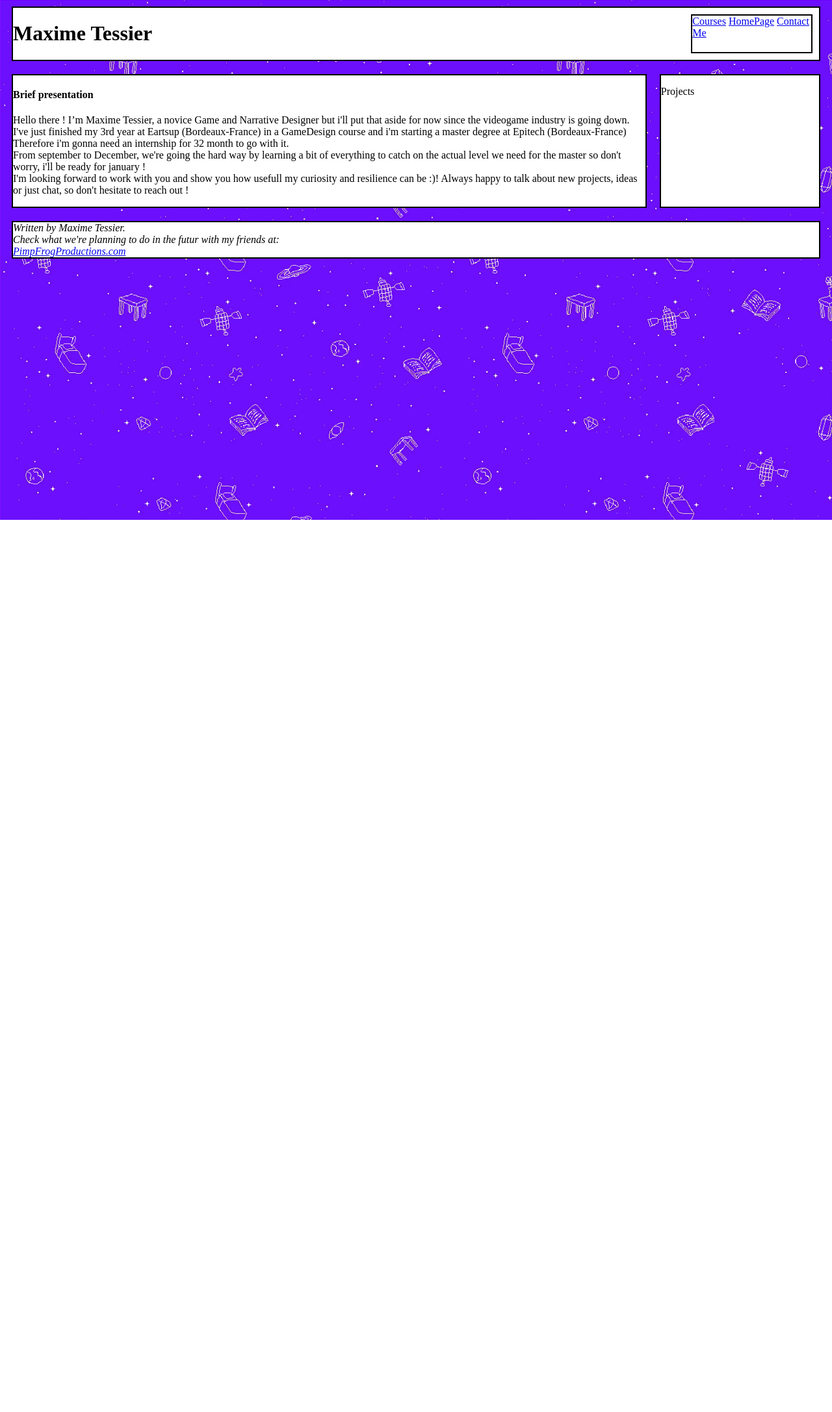
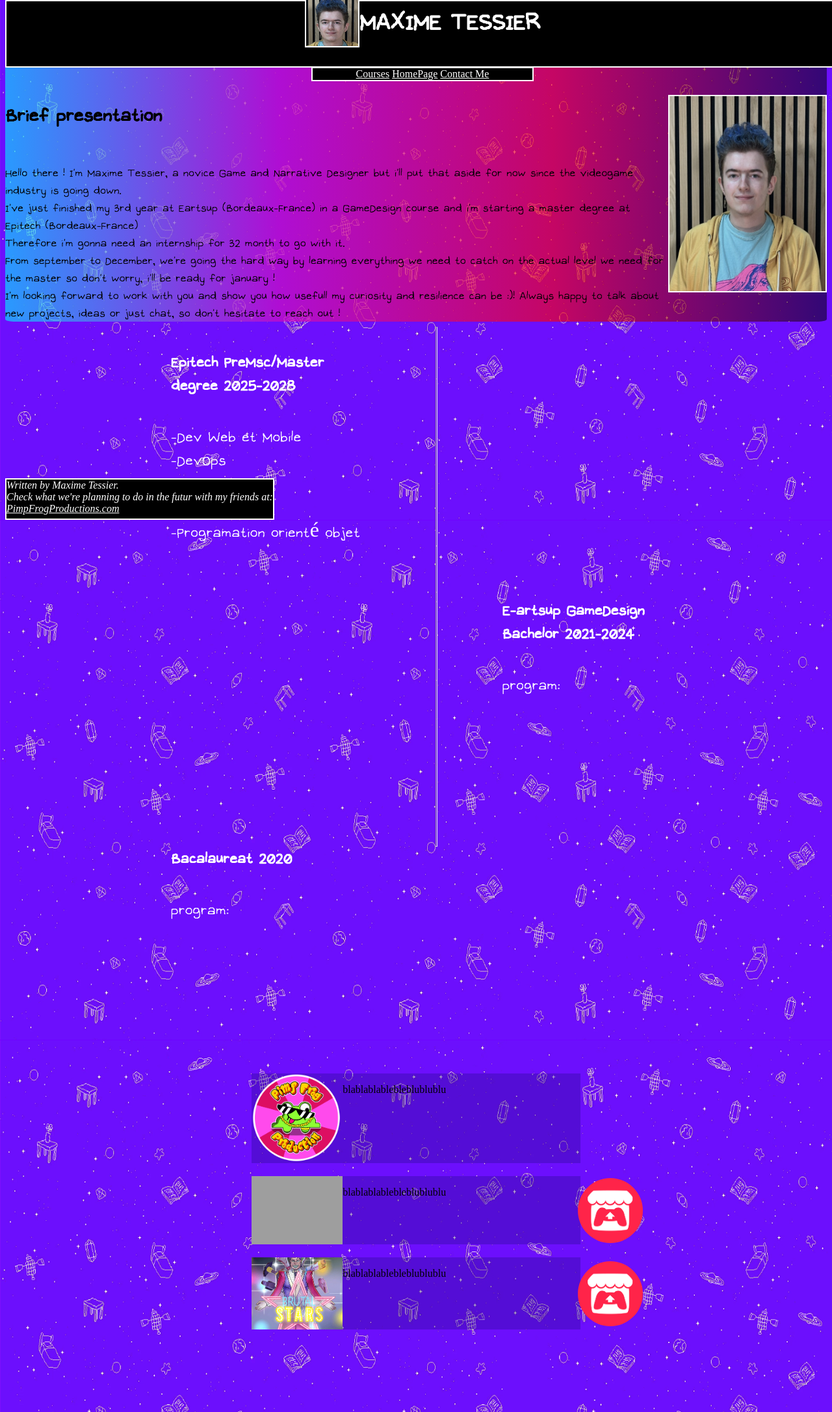
Before and after one commit to El-Xamed/Porte_Folio_Maxime_Tessier, a plain HTML site: page website/index.html in a window 1280 px wide. Shown: the whole page at 65% size. Before the commit the page ends 800 px from the top, so only its background shows below. Drawn offline with Linux system fonts and the light colour scheme; grey boxes are pictures that could not be loaded.

Commit message:
website css debut

```diff
--- a/website/index.html
+++ b/website/index.html
@@ -3,43 +3,90 @@
     <head>
         <link rel="stylesheet" href="style.css">
         <meta name="viewport" content="width=device-width, initial-scale=1" />
-        <title>Maxime Tessier</title>
+        <title style="color:white">Maxime Tessier</title>
+        <link rel="icon" type="image/png" href="ressources/pfp.png">
     </head>
 
     <body class="background">
-        <header class ="box headerwrap">
-            <h1>Maxime Tessier</h1>
-            <nav class="box">
-                <a href="courses.html">Courses</a>
-                <a href="index.html">HomePage</a>
-                <a href="contactme.html">Contact Me</a>
+            <header class="header">
+                <div>
+                    <div class="allignrow">
+                        <img src="ressources/M_T_mini.JPEG" alt="that's me..." class="basemargin basicBorder" width="80" height="80">
+                        <h1 style="color:white" class="textcenter">MAXIME TESSIER</h1>
+                    </div>
+
+                    <nav class="box textcenter">
+                        <a href="courses.html" style="color:white">Courses</a>
+                        <a href="index.html" style="color:white">HomePage</a>
+                        <a href="contactme.html" style="color:white">Contact Me</a>
                     </nav>
+                </div>
             </header>
-        <div class="allign">
-            <main class="box main">
-                <h4>Brief presentation</h4>
-                <p>Hello there ! I’m Maxime Tessier, a novice Game and Narrative Designer but i'll put that aside for now since the videogame industry is going down.<br>
+            <div>
+                <main class="main allignrow">
+                    <div class="alligncolumn">
+                        <h4 style="font-family: Omori2; font-size: 40px;">Brief presentation</h4>
+                        <p class="basemargin" style="font-family: Omori2; font-size: 24px;font-style: bold;">Hello there ! I’m Maxime Tessier, a novice Game and Narrative Designer but i'll put that aside for now since the videogame industry is going down.<br>
 
                         I've just finished my 3rd year at Eartsup (Bordeaux-France) in a GameDesign course  and i'm starting a master degree at Epitech (Bordeaux-France)<br>
                         Therefore i'm gonna need an internship for 32 month to go with it.<br>
-                From september to December, we're going the hard way by learning a bit of everything to catch on the actual level we need for the master
+                        From september to December, we're going the hard way by learning everything we need to catch on the actual level we need for the master
                         so don't worry, i'll be ready for january !<br> I'm looking forward to work with you and show you how usefull my curiosity and resilience can be :)!
 
                         Always happy to talk about new projects, ideas or just chat,
                         so don't hesitate to reach out !
                         </p>
+                    </div>
+                    <img class="basemargin basicBorder" src="ressources/M_T.JPEG" alt="that's me..." width="240" height="300">
                 </main>
 
-            <aside class="box aside">
-                <p>Projects</p>
+            <div class="gridCourse">
+                <hr width="1" size="800" style="grid-column: 11;grid-row: 1/4; color: white;">
+                    <section style="grid-column: 5/10;grid-row: 1;">
+                        <h4 style="color: white;">Epitech PreMsc/Master degree 2025-2028</h4>
+                        <p style="font-family: Omori2;font-size: 32px;color: white;">
+                            -Dev Web et Mobile <br>
+                            -DevOps <br>
+                            -Cybersecurite <br>
+                            -Algorithmique <br>
+                            -Programation orienté objet
+                        </p>
+                    </section>
+                    <section style="grid-column: 13/18;grid-row: 2;">
+                        <h4 style="color: white;">E-artsup GameDesign Bachelor 2021-2024</h4>
+                        <p style="font-family: Omori2;font-size: 32px;color: white;">program:</p>
+                    </section>
+                    <section style="grid-column: 5/10;grid-row: 3;">
+                        <h4 style="color: white;">Bacalaureat 2020</h4>
+                        <p style="font-family: Omori2;font-size: 32px;color: white;">program:</p>
+                    </section>
+
+
+
+            </div>
+                <aside class="allprojects">
+                    <div class="project project_div">
+                        <img class="project_img" src="ressources/pfp.png" alt="project1" width="140" height="140">
+                        <p class="project_p"> blablablablebleblublublu</p>
+                    </div>
+                    <div class="project project_div">
+                        <img class="project_img" src="ressources/tckgb.png" alt="project1" width="140" height="170">
+                        <p class="project_p"> blablablablebleblublublu</p>
+                        <input class="project_input project_input:hover" type="image" src="ressources/itch.png" />
+                    </div>
+                    <div class="project project_div">
+                        <img class="project_img" src="ressources/bs.png" alt="project1" width="140" height="170">
+                        <p class="project_p"> blablablablebleblublublu</p>
+                        <input class="project_input project_input:hover" type="image" src="ressources/itch.png" />
+                    </div>
                 </aside>
             </div>
-        <footer class="box footer">
-            <address>
+        </div>
+        <footer class="footer">
+            <address style="color:white">
             Written by Maxime Tessier.<br>
             Check what we're planning to do in the futur with my friends at:<br>
-            <a href="https://pimpfrogproductions.com/about-us">PimpFrogProductions.com</a>
+            <a href="https://pimpfrogproductions.com/about-us" style="color:white">PimpFrogProductions.com</a>
         </footer>
-
     </body>
 </html>
--- a/website/style.css
+++ b/website/style.css
@@ -1,28 +1,149 @@
 .box{
-    background-color: white;
-    border: 2px solid black;
+    background-color: black;
+    border: 2px solid white;
     margin: 10px;
 
 }
+.basemargin{
+    margin: auto;
+}
+.textcenter{
+    text-align: center;
+}
+.basicBorder{
+    border: 2px solid white;
+}
+.backgroundcolor{
+    background-color: rgba(49, 141, 141, 0.733);
+    -ms-flex-align: center;
+    align-items: center;
+    justify-content: center;
+    margin-left: 30%;
+    margin-right: 30%;
+}
 .background{
+    background-attachment: fixed;
+    top: 0;
     background-image: url(ressources/headspacesky.png);
+    background-repeat: no-repeat;
+    background-size: 100%;
+
 }
-.allign{
+.allignrow{
     display: flex ;
     flex-direction: row;
 }
+.alligncolumn{
+    display: flex ;
+    flex-direction: column;
+}
 .main{
-    width: 80%;
+    background: linear-gradient(to right,rgba(0, 238, 255, 0.623),rgba(197, 14, 197, 0.753),rgba(255, 0, 0, 0.603),rgba(0, 0, 0, 0.534));
+    -ms-flex-align: center;
+    justify-content: center;
+    margin-left: auto;
+    margin-right: auto;
+    border-radius: 1%;
+    margin-top: 8%;
 }
 .aside{
-    width: 20% ;
+    background-color: rgba(0, 140, 255, 0.466);
+    -ms-flex-align: center;
+    align-items: center;
+    justify-content: center;
+    margin-left: 30%;
+    margin-right: 30%;
 }
-.headerwrap{
-    display:grid;
-    grid-template-columns: 5fr 1fr;
-    position: sticky;
+
+.footer{
+    position: fixed;
     bottom: 0;
+    width: auto;
+    height: 60px;
+    background-color:black;
+    border: 2px solid white;
 }
-.footer{
+.header{
+    display: flex;
+    position: fixed;
+    flex-direction: row;
+    -ms-flex-align: center;
+    align-items: center;
+    justify-content: center;
     top: 0;
+    width: 100%;
+    height: 100px;
+    background-color: black;
+    border: 2px solid white;
+    margin-right: 6%;
 }
+.allprojects
+    {
+        display: flex;
+        flex-direction: column;
+        margin-bottom: 10%;
+    }
+
+    .project
+    {
+        display: flex;
+        background-color: rgba(132, 138, 133, 0.322);
+    }
+
+    .project_img
+    {
+        height: 100%;
+    }
+
+    .project_div
+    {
+        flex: 3;
+        background-color: rgba(37, 11, 131, 0.322);
+        margin-left: 30%;
+        margin-right: 30%;
+        margin-top: 20px;
+    }
+
+    .project_p
+    {
+        align-items: center;
+    }
+
+    .project_input
+    {
+        height: 100px;
+        width: 100px;
+        border-radius: 50%;
+        margin-top:auto;
+        margin-bottom: auto;
+        margin-left: 40%;
+        margin-right: 0%;
+        cursor: pointer;
+    }
+
+    .project_input:hover
+    {
+        box-shadow: 0 12px 16px 0 rgba(0,0,0,0.24), 0 17px 50px 0 rgba(0,0,0,0.19);
+    }
+    @font-face {
+        font-family: "Omori1";
+        src: url(ressources/OMORI_GAME.ttf);
+    }
+    @font-face {
+        font-family: "Omori2";
+        src: url(ressources/OMORI_GAME2.ttf);
+    }
+    h1{
+        font-family: "Omori2";
+        font-size: 50px;
+    }
+    h4{
+        font-family: "Omori2";
+        font-size: 32px;
+    }
+    .gridCourse{
+        display: grid;
+        grid-template-columns: repeat(20, 1fr);
+        grid-template-rows: repeat(3, 1fr);
+        grid-gap: 10px;
+    }
```
Also changed, not shown: website/ressources/E-ARTSUP-LOGO-2023-NOIR.png (added), website/ressources/Epitech_Official_Logo.png (added), website/ressources/M_T.JPEG (added), website/ressources/M_T_mini.JPEG (added), website/ressources/Mcdonalds_France_2009_logo.svg.png (added), website/ressources/OMORI_GAME.ttf (added), website/ressources/OMORI_GAME2.ttf (added), website/ressources/bs.png (added), website/ressources/city-of-tears.jpg (added), website/ressources/epitechlogo.png (added), website/ressources/favicon.png (added), website/ressources/itch.png (added), website/ressources/lycee-val-de-garonne.jpg (added), website/ressources/pfp.png (added), 3 more files, 1 other file. Lines whose indentation alone changed are shown as unchanged.
